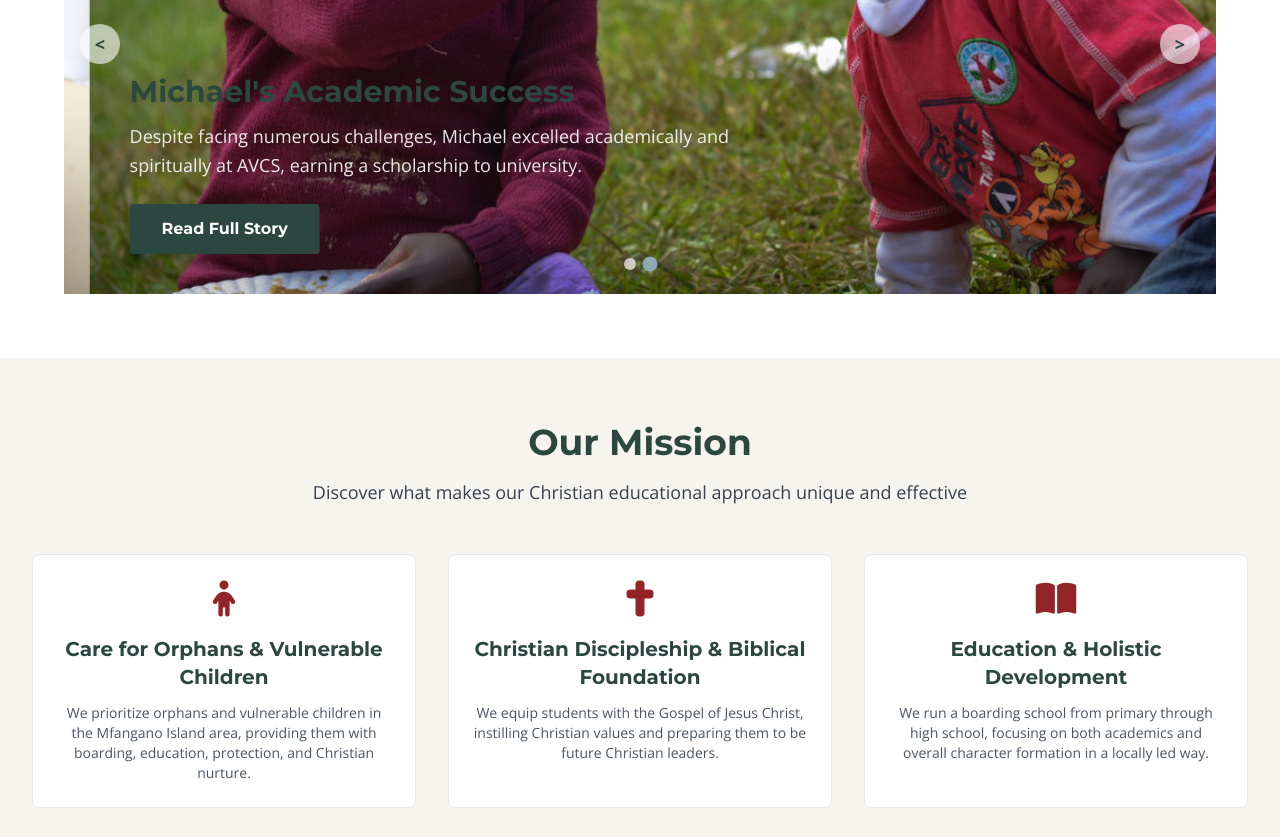
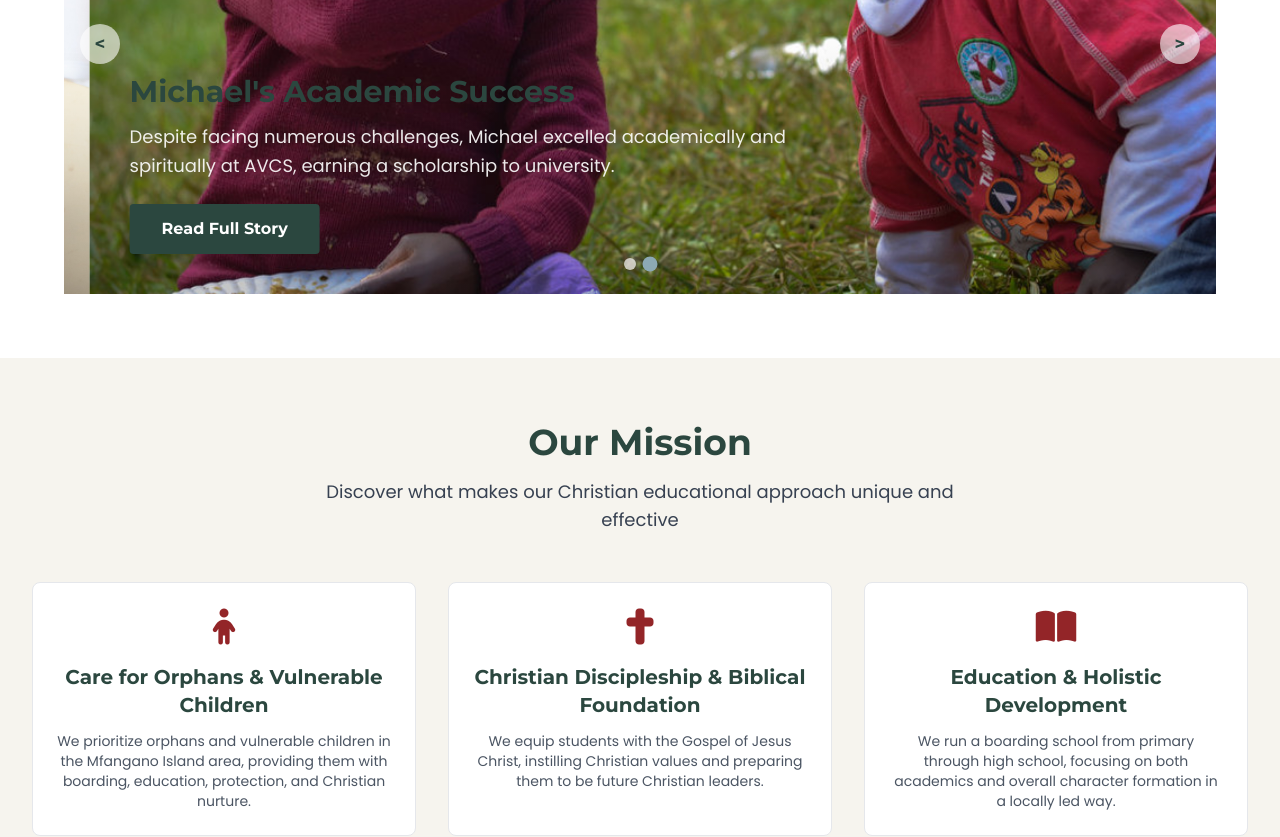
Before and after one commit to WatchDog386/anointed, a React (Vite) app: page / in a window 1280 px wide. Shown: the part 2620-3457 px from the top of the page. Built offline with nearby package versions, Linux system fonts and the light colour scheme.

Commit message:
updated stories.jsx

```diff
--- a/index.html
+++ b/index.html
@@ -5,6 +5,11 @@
     <meta name="viewport" content="width=device-width, initial-scale=1.0" />
 
     <title>Anointed Vessels Christian School | Faith-Based Education in Kenya</title>
+
+    <!-- Google Fonts Imports -->
+    <link rel="preconnect" href="https://fonts.googleapis.com">
+    <link rel="preconnect" href="https://fonts.gstatic.com" crossorigin>
+    <link href="https://fonts.googleapis.com/css2?family=Pacifico&family=Montserrat:ital,wght@0,100..900;1,100..900&family=Poppins:ital,wght@0,100;0,200;0,300;0,400;0,500;0,600;0,700;0,800;0,900;1,100;1,200;1,300;1,400;1,500;1,600;1,700;1,800;1,900&display=swap" rel="stylesheet">
 
     <!-- Meta Description for SEO -->
     <meta
@@ -38,10 +43,6 @@
     <!-- Theme Color (matches primary green) -->
     <meta name="theme-color" content="#2b473f" />
 
-    <!-- Preconnect to Google Fonts -->
-    <link rel="preconnect" href="https://fonts.googleapis.com" />
-    <link rel="preconnect" href="https://fonts.gstatic.com" crossorigin />
-
     <!-- No inline scripts or styles — all handled by React + Tailwind -->
   </head>
   <body class="bg-white text-gray-800">
--- a/src/index.css
+++ b/src/index.css
@@ -1,5 +1,5 @@
 /* src/index.css */
-@import url('https://fonts.googleapis.com/css2?family=Montserrat:wght@300;400;500;600;700&family=Open+Sans:wght@400;500;600&display=swap');
+@import url('https://fonts.googleapis.com/css2?family=Pacifico&family=Montserrat:ital,wght@0,100..900;1,100..900&family=Poppins:ital,wght@0,100;0,200;0,300;0,400;0,500;0,600;0,700;0,800;0,900;1,100;1,200;1,300;1,400;1,500;1,600;1,700;1,800;1,900&display=swap');
 @import url('https://cdnjs.cloudflare.com/ajax/libs/font-awesome/6.4.0/css/all.min.css');
 
 @tailwind base;
@@ -22,11 +22,24 @@
 
 /* === Base Styles === */
 body {
-  @apply font-sans antialiased text-gray-800 bg-white overflow-x-hidden;
+  @apply font-poppins antialiased text-gray-800 bg-white overflow-x-hidden;
 }
 
 h1, h2, h3, h4, h5, h6 {
   @apply font-montserrat;
+}
+
+/* Custom Font Classes */
+.font-script {
+  font-family: 'Pacifico', cursive;
+}
+
+.font-montserrat {
+  font-family: 'Montserrat', sans-serif;
+}
+
+.font-poppins {
+  font-family: 'Poppins', sans-serif;
 }
 
 /* === Divider (GGCC Style: dotted, steel blue, partial width) === */
--- a/src/routes/Stories.jsx
+++ b/src/routes/Stories.jsx
@@ -84,18 +84,6 @@ export default function Stories() {
 
   return (
     <>
-      {/* Fonts — GGCC uses Montserrat + Open Sans */}
-      <link rel="preconnect" href="https://fonts.googleapis.com" />
-      <link rel="preconnect" href="https://fonts.gstatic.com" crossOrigin="anonymous" />
-      <link
-        href="https://fonts.googleapis.com/css2?family=Montserrat:wght@400;500;600;700&family=Open+Sans:wght@400;500;600&display=swap"
-        rel="stylesheet"
-      />
-      <style>{`
-        body { font-family: 'Open Sans', sans-serif; }
-        h1, h2, h3, h4, h5, h6 { font-family: 'Montserrat', sans-serif; font-weight: 700; }
-      `}</style>
-
       {/* Inspiring Stories — GGCC-style full-width slider */}
       <section className="py-16 bg-white">
         <div className="container mx-auto px-4 sm:px-6 lg:px-8 max-w-7xl">
@@ -106,10 +94,10 @@ export default function Stories() {
             viewport={{ once: true }}
             variants={fadeIn}
           >
-            <h2 className="text-3xl md:text-4xl font-bold mb-4 text-primary">
+            <h2 className="text-3xl md:text-4xl font-bold mb-4 text-primary font-montserrat">
               Inspiring Stories
             </h2>
-            <p className="text-lg text-gray-700 max-w-2xl mx-auto">
+            <p className="text-lg text-gray-700 max-w-2xl mx-auto font-poppins">
               Discover how AVCS is transforming lives through faith-based education
             </p>
           </motion.div>
@@ -119,14 +107,14 @@ export default function Stories() {
             {/* Navigation Arrows — GGCC style: white with subtle opacity */}
             <button
               onClick={prevSlide}
-              className="absolute left-4 top-1/2 transform -translate-y-1/2 z-20 w-10 h-10 bg-white bg-opacity-60 hover:bg-opacity-90 rounded-full flex items-center justify-center font-bold text-lg text-primary transition-all duration-300"
+              className="absolute left-4 top-1/2 transform -translate-y-1/2 z-20 w-10 h-10 bg-white bg-opacity-60 hover:bg-opacity-90 rounded-full flex items-center justify-center font-bold text-lg text-primary transition-all duration-300 font-montserrat"
               aria-label="Previous story"
             >
               {"<"}
             </button>
             <button
               onClick={nextSlide}
-              className="absolute right-4 top-1/2 transform -translate-y-1/2 z-20 w-10 h-10 bg-white bg-opacity-60 hover:bg-opacity-90 rounded-full flex items-center justify-center font-bold text-lg text-primary transition-all duration-300"
+              className="absolute right-4 top-1/2 transform -translate-y-1/2 z-20 w-10 h-10 bg-white bg-opacity-60 hover:bg-opacity-90 rounded-full flex items-center justify-center font-bold text-lg text-primary transition-all duration-300 font-montserrat"
               aria-label="Next story"
             >
               {">"}
@@ -151,13 +139,13 @@ export default function Stories() {
                   <div className="absolute inset-0 bg-gradient-to-t from-black/20 via-transparent to-transparent"></div>
 
                   <div className="absolute bottom-0 left-0 right-0 p-10 text-white z-10">
-                    <h3 className="text-2xl md:text-3xl font-bold mb-3">{story.title}</h3>
-                    <p className="text-lg mb-6 opacity-90 max-w-2xl leading-relaxed">
+                    <h3 className="text-2xl md:text-3xl font-bold mb-3 font-montserrat">{story.title}</h3>
+                    <p className="text-lg mb-6 opacity-90 max-w-2xl leading-relaxed font-poppins">
                       {story.description}
                     </p>
                     <Link
                       to="/stories"
-                      className="cta-button"
+                      className="cta-button font-montserrat"
                     >
                       Read Full Story
                     </Link>
@@ -195,10 +183,10 @@ export default function Stories() {
             viewport={{ once: true }}
             variants={fadeIn}
           >
-            <h2 className="text-3xl md:text-4xl font-bold mb-4 text-primary">
+            <h2 className="text-3xl md:text-4xl font-bold mb-4 text-primary font-montserrat">
               Our Mission
             </h2>
-            <p className="text-lg text-gray-700 max-w-2xl mx-auto">
+            <p className="text-lg text-gray-700 max-w-2xl mx-auto font-poppins">
               Discover what makes our Christian educational approach unique and effective
             </p>
           </motion.div>
@@ -219,10 +207,10 @@ export default function Stories() {
                 <div className="text-secondary text-4xl mb-4">
                   <i className={card.icon}></i>
                 </div>
-                <h3 className="text-xl font-bold text-primary mb-3">
+                <h3 className="text-xl font-bold text-primary mb-3 font-montserrat">
                   {card.title}
                 </h3>
-                <p className="text-gray-600 text-sm">
+                <p className="text-gray-600 text-sm font-poppins">
                   {card.description}
                 </p>
               </motion.div>
```
